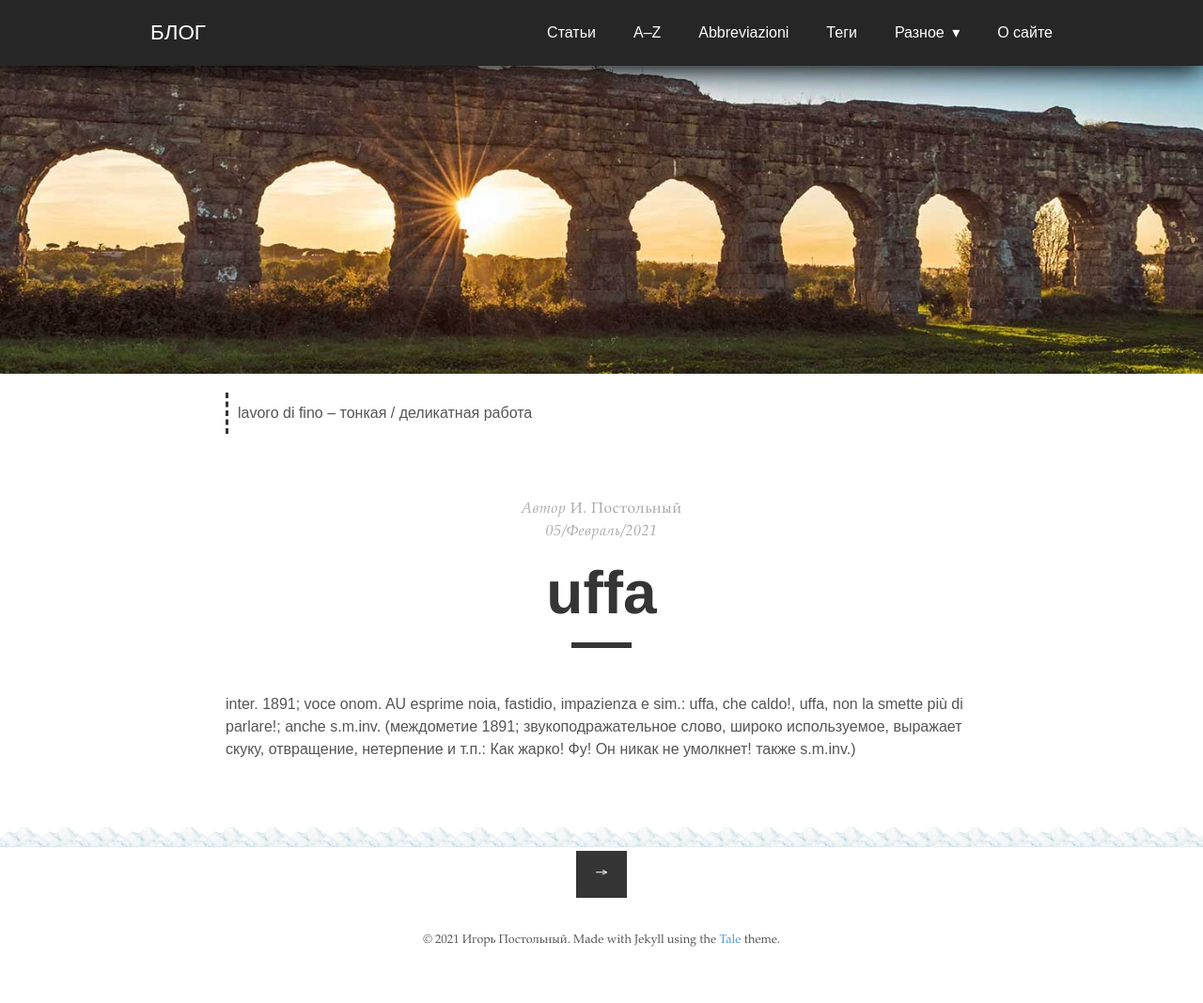
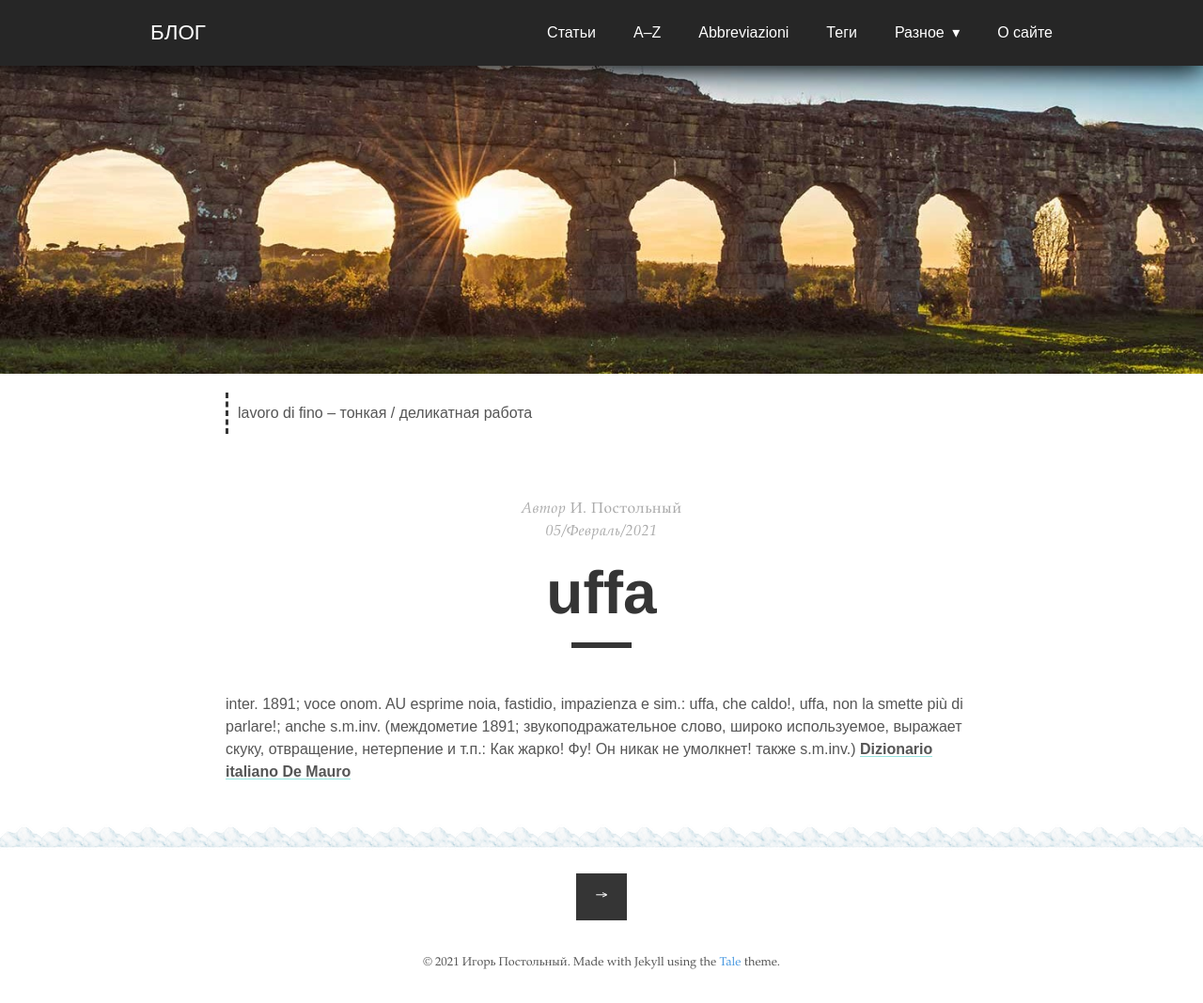
Before and after one commit to postolny/postolny.github.io, a Jekyll site: the page built from _posts/2021-02-05-uffa.md, in a window 1280 px wide. Shown: the whole page at 94% size. Built offline with Jekyll 4.4.1, drawn with Linux system fonts in a browser that asks for light colours; nearby versions of some CDN libraries; before the commit the page ends 1044 px from its top, so only the background shows below that.

Commit message:
Add files via upload

```diff
--- a/_posts/2021-02-05-uffa.md
+++ b/_posts/2021-02-05-uffa.md
@@ -8,4 +8,4 @@
 tags:
 ---
 
-inter. 1891; voce onom. AU esprime noia, fastidio, impazienza e sim.: uffa, che caldo!, uffa, non la smette più di parlare!; anche s.m.inv. (междометие 1891; звукоподражательное слово, широко используемое, выражает скуку, отвращение, нетерпение и т.п.: Как жарко! Фу! Он никак не умолкнет! также s.m.inv.)
+inter. 1891; voce onom. AU esprime noia, fastidio, impazienza e sim.: uffa, che caldo!, uffa, non la smette più di parlare!; anche s.m.inv. (междометие 1891; звукоподражательное слово, широко используемое, выражает скуку, отвращение, нетерпение и т.п.: Как жарко! Фу! Он никак не умолкнет! также s.m.inv.) [Dizionario italiano De Mauro](https://dizionario.internazionale.it/parola/uffa)
```
